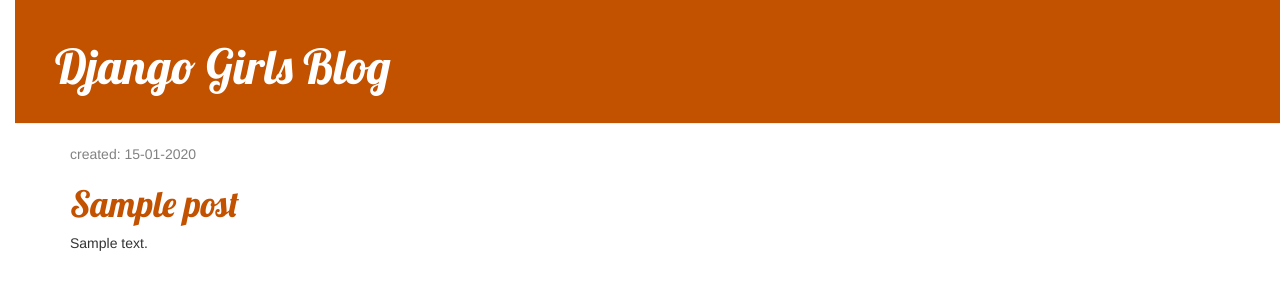
After one commit to ktrouba/my-first-blog, a Django app: template blog/templates/blog/post_draft_list.html in a window 1280 px wide. The commit adds this page. Shown: the top 300 px of the page. Run offline with Django 3.2, Linux system fonts and the light colour scheme; the template is opened without the code that fills it: most values are stand-ins (such as "Sample title", 1, 10 or a date in 2020); some libraries are stand-ins or nearby versions.

Commit message:
added edit,remove,piblish function

```diff
--- a/blog/templates/blog/base.html
+++ b/blog/templates/blog/base.html
@@ -12,6 +12,7 @@
         <div class="page-header">
             {% if user.is_authenticated %}
                 <a href="{% url 'post_new' %}" class="top-menu"><span class="glyphicon glyphicon-plus"></span></a>
+                <a href="{% url 'post_draft_list' %}" class="top-menu"><span class="glyphicon glyphicon-edit"></span></a>
             {% endif %}
             <h1><a href="/">Django Girls Blog</a></h1>
         </div>
--- a/blog/templates/blog/post_detail.html
+++ b/blog/templates/blog/post_detail.html
@@ -6,9 +6,12 @@
             <div class="date">
                 {{ post.published_date }}
             </div>
+        {% else %}
+            <a class="btn btn-default" href="{% url 'post_publish' pk=post.pk %}">Publish</a>
         {% endif %}
         {% if user.is_authenticated %}
-             <a class="btn btn-default" href="{% url 'post_edit' pk=post.pk %}"><span class="glyphicon glyphicon-pencil"></span></a>
+            <a class="btn btn-default" href="{% url 'post_edit' pk=post.pk %}"><span class="glyphicon glyphicon-pencil"></span></a>
+            <a class="btn btn-default" href="{% url 'post_remove' pk=post.pk %}"><span class="glyphicon glyphicon-remove"></span></a>
         {% endif %}
         <h2>{{ post.title }}</h2>
         <p>{{ post.text|linebreaksbr }}</p>
--- /dev/null
+++ b/blog/templates/blog/post_draft_list.html
@@ -0,0 +1,11 @@
+{% extends 'blog/base.html' %}
+
+{% block content %}
+    {% for post in posts %}
+        <div class="post">
+            <p class="date">created: {{ post.created_date|date:'d-m-Y' }}</p>
+            <h1><a href="{% url 'post_detail' pk=post.pk %}">{{ post.title }}</a></h1>
+            <p>{{ post.text|truncatechars:200 }}</p>
+        </div>
+    {% endfor %}
+{% endblock %}
--- a/blog/urls.py
+++ b/blog/urls.py
@@ -6,5 +6,7 @@
     path('post/<int:pk>/', views.post_detail, name='post_detail'),
     path('post/new/', views.post_new, name='post_new'),
     path('post/<int:pk>/edit/', views.post_edit, name='post_edit'),
-
+    path('drafts/', views.post_draft_list, name='post_draft_list'),
+    path('post/<pk>/publish/', views.post_publish, name='post_publish'),
+    path('post/<pk>/remove/', views.post_remove, name='post_remove'),
 ]
```
Also changed, not shown: blog/views.py (+16 -2 lines).
